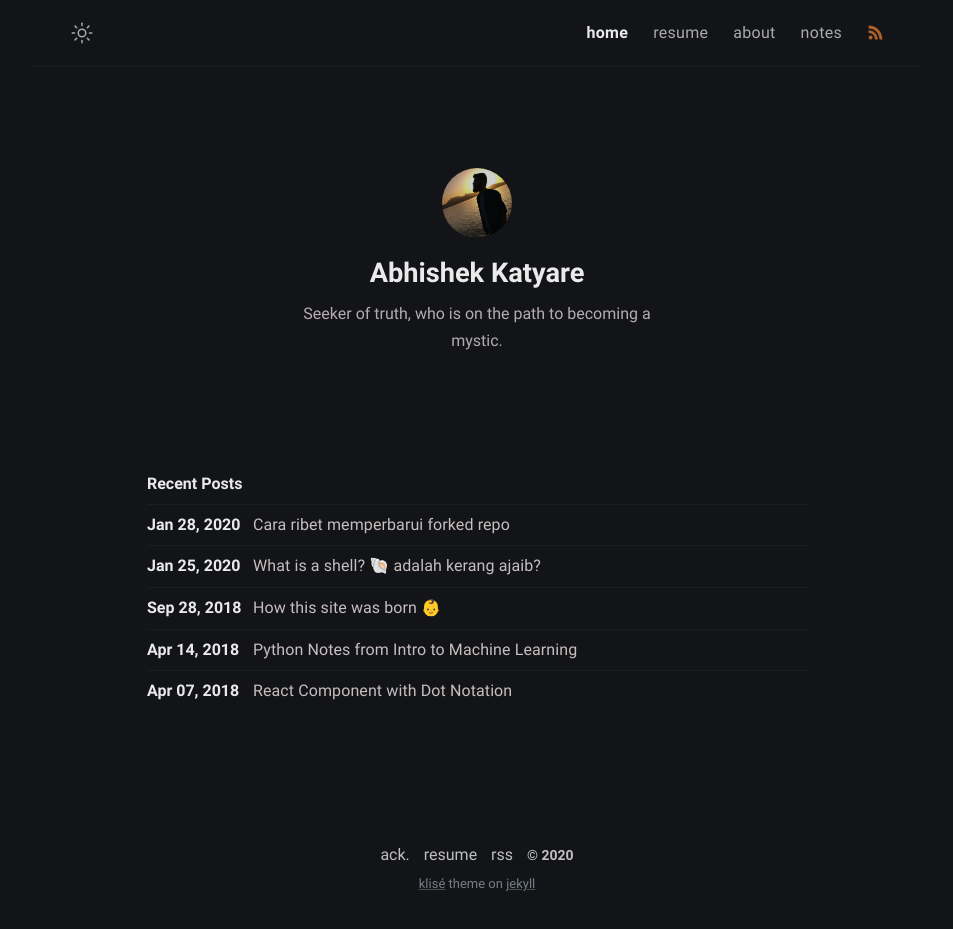
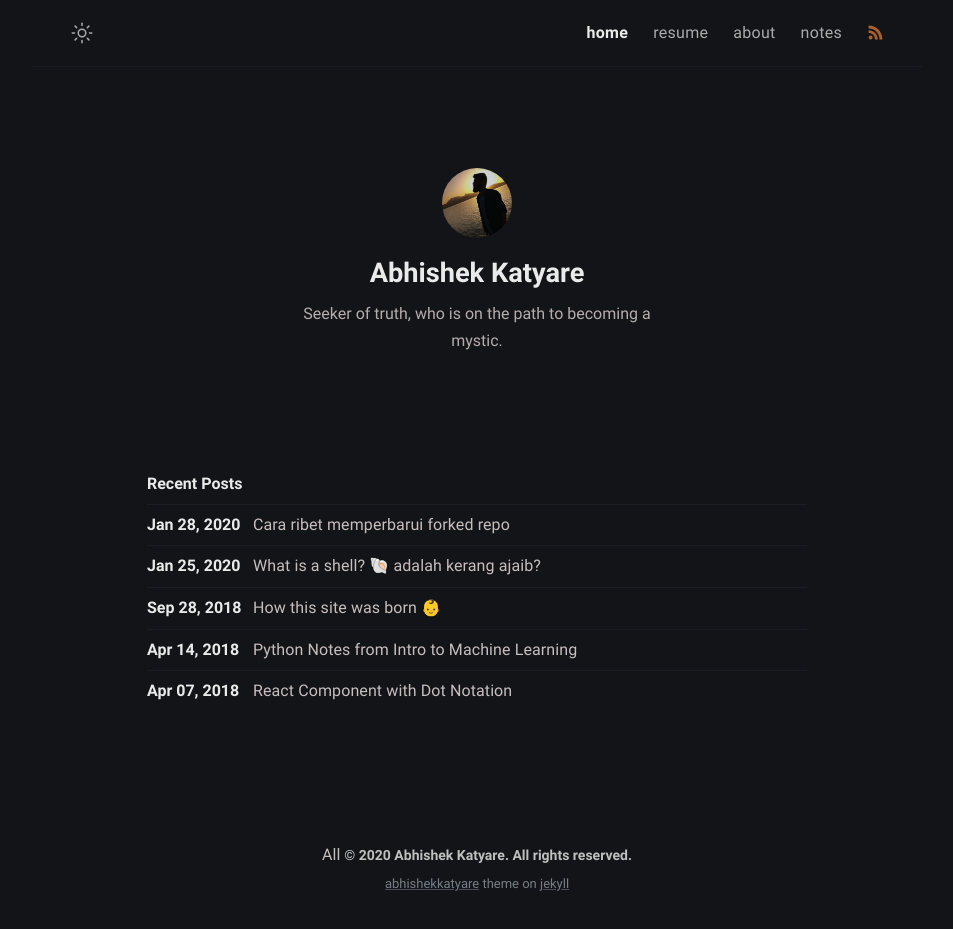
Before and after one commit to abhishekkatyare/akwebsite, a Jekyll site: the page built from index.md, in a window 1280 px wide. Shown: the whole page, without its empty margins (163-1116 px from the left). Built offline with Jekyll 4.4.1, drawn with Linux system fonts in a browser that asks for light colours.

Commit message:
Update footer.html

```diff
--- a/_includes/footer.html
+++ b/_includes/footer.html
@@ -1,15 +1,16 @@
 <footer class="footer">
-  <a class="footer_item" href="/thanks">ack.</a>
+  <!--<a class="footer_item" href="/thanks">ack.</a>
   <a class="footer_item" href="/resume">resume</a>
-  <a class="footer_item" href="/feed.xml">rss</a>
-  <span class="footer_item">&copy; {{ site.time | date: "%Y" }}</span>
+  <a class="footer_item" href="/feed.xml">rss</a>-->
+  All
+  <span class="footer_item">&copy; {{ site.time | date: "%Y" }} Abhishek Katyare. All rights reserved.</span>
   <small class="footer_theme-copyright">
     <!-- Klisé Theme: https://github.com/piharpi/jekyll-klise -->
     <a
-      href="https://github.com/piharpi/jekyll-klise"
+      href="https://github.com/abhishekkatyare/website"
       target="_blank"
       rel="noreferrer noopener"
-      >klisé</a
+      >abhishekkatyare</a
     >
     theme on
     <a href="https://jekyllrb.com" target="_blank" rel="noreferrer noopener"
```
